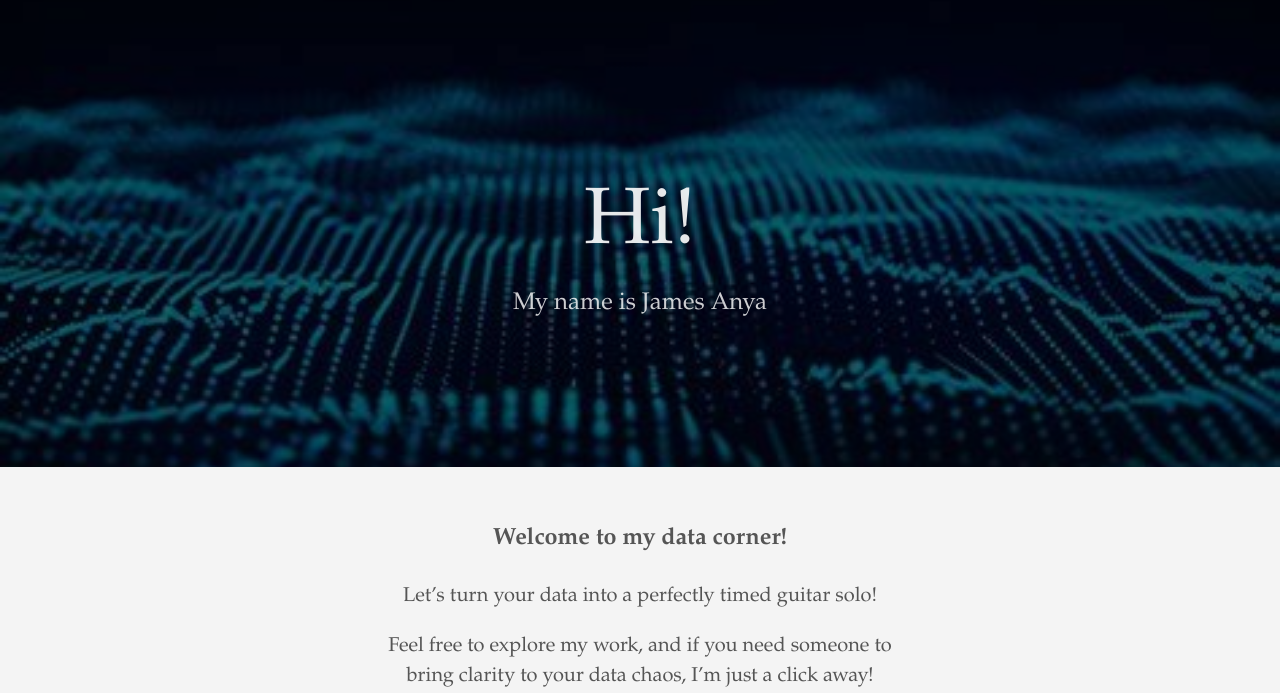
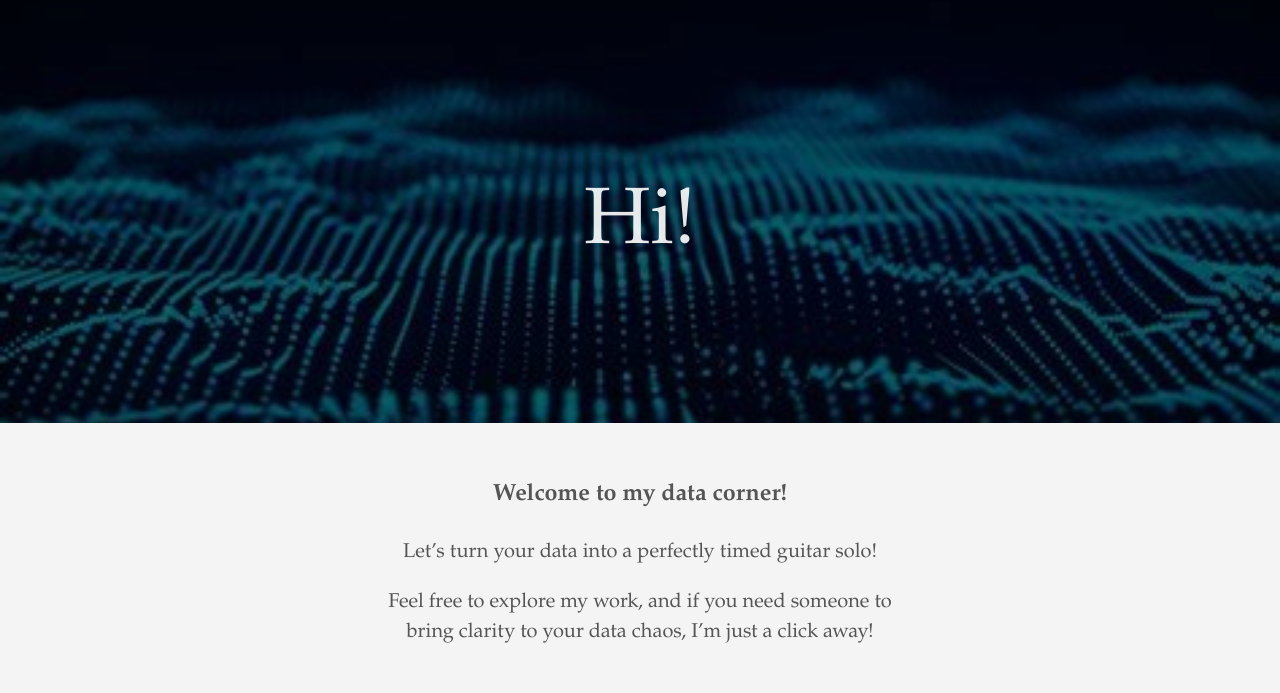
Before and after one commit to ajlkau68/James_Portfolio, a plain HTML site: page index.html in a window 1280 px wide. Shown: the part 107-800 px from the top of the page. Drawn offline with Linux system fonts and the light colour scheme.

Commit message:
Update index.html

```diff
--- a/index.html
+++ b/index.html
@@ -143,7 +143,7 @@
         </h1>
 
           <h2 class="fw1 f5 f3-l white-80 measure-wide-l center mt3">
-            My name is James Anya
+
           </h2>
 
       </div>
```
